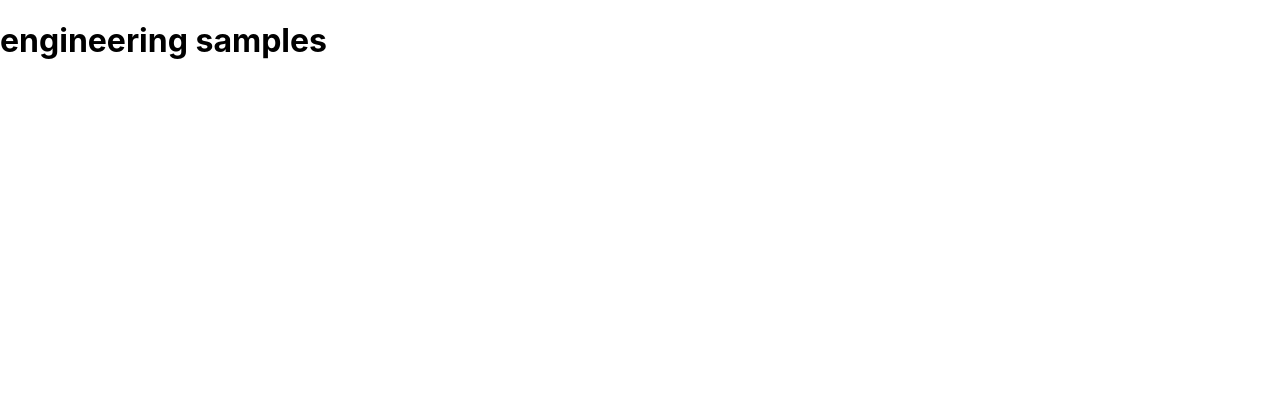
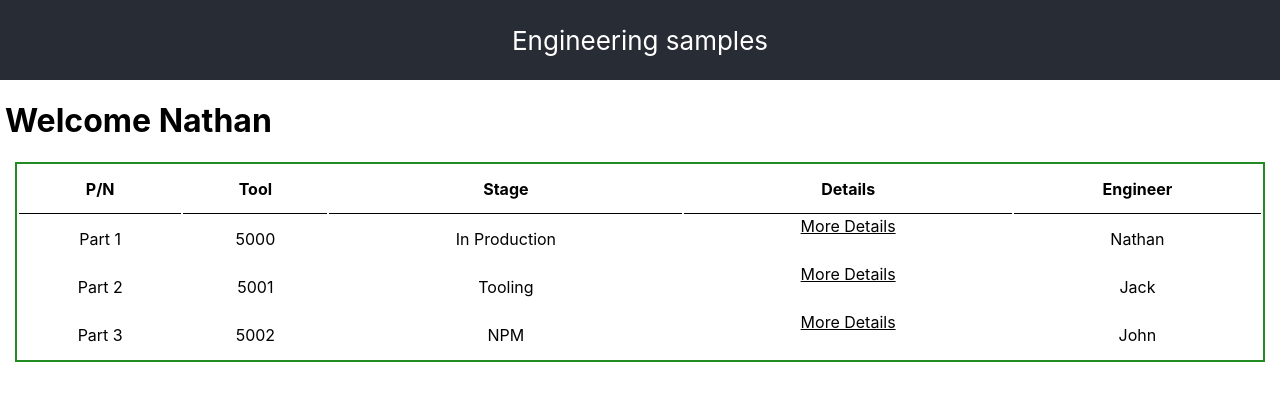
Before and after one commit to Wxmnath/engineering-samples-tracker, a React (Create React App) app: page / in a window 1280 px wide. Shown: the top 400 px of the page. Built offline with nearby package versions, Linux system fonts and the light colour scheme.

Commit message:
files organised and project static data

```diff
--- a/src/App.css
+++ /dev/null
@@ -1,38 +0,0 @@
-.App {
-  text-align: center;
-}
-
-.App-logo {
-  height: 40vmin;
-  pointer-events: none;
-}
-
-@media (prefers-reduced-motion: no-preference) {
-  .App-logo {
-    animation: App-logo-spin infinite 20s linear;
-  }
-}
-
-.App-header {
-  background-color: #282c34;
-  min-height: 100vh;
-  display: flex;
-  flex-direction: column;
-  align-items: center;
-  justify-content: center;
-  font-size: calc(10px + 2vmin);
-  color: white;
-}
-
-.App-link {
-  color: #61dafb;
-}
-
-@keyframes App-logo-spin {
-  from {
-    transform: rotate(0deg);
-  }
-  to {
-    transform: rotate(360deg);
-  }
-}
--- a/src/App.js
+++ /dev/null
@@ -1,13 +0,0 @@
-import React from "react";
-
-function App() {
-  return (
-    <div className="App">
-      <header className="App-header">
-        <h1 className="App-link">engineering samples</h1>
-      </header>
-    </div>
-  );
-}
-
-export default App;
--- /dev/null
+++ b/src/Components/App.js
@@ -0,0 +1,16 @@
+import React from "react";
+import Nametitle from "./NameTitle";
+import ProjectList from "./ProjectList";
+import "../Styles/App.css";
+
+function App() {
+  return (
+    <div className="App">
+      <header className="App-header">Engineering samples</header>
+      <Nametitle />
+      <ProjectList />
+    </div>
+  );
+}
+
+export default App;
--- /dev/null
+++ b/src/Components/NameTitle.js
@@ -0,0 +1,12 @@
+import React from "react";
+import "../Styles/NameTitle.css";
+
+function Nametitle() {
+  return (
+    <div className="welcome-title">
+      <h1>Welcome Nathan</h1>
+    </div>
+  );
+}
+
+export default Nametitle;
--- /dev/null
+++ b/src/Components/ProjectList.js
@@ -0,0 +1,55 @@
+/* eslint-disable react/no-array-index-key */
+import React from "react";
+import "../Styles/ProjectList.css";
+
+const projectData = [
+  {
+    Part: "Part 1",
+    Tool: 5000,
+    Stage: "In Production",
+    Engineer: "Nathan",
+  },
+  {
+    Part: "Part 2",
+    Tool: 5001,
+    Stage: "Tooling",
+    Engineer: "Jack",
+  },
+  {
+    Part: "Part 3",
+    Tool: 5002,
+    Stage: "NPM",
+    Engineer: "John",
+  },
+];
+
+const moreDetails = "";
+
+function ProjectList() {
+  return (
+    <div className="project-list">
+      <table>
+        <tr>
+          <th>P/N</th>
+          <th>Tool</th>
+          <th>Stage</th>
+          <th>Details</th>
+          <th>Engineer</th>
+        </tr>
+        {projectData.map((project) => {
+          return (
+            <tr>
+              <td>{project.Part}</td>
+              <td>{project.Tool}</td>
+              <td>{project.Stage}</td>
+              <a href={moreDetails}>More Details</a>
+              <td>{project.Engineer}</td>
+            </tr>
+          );
+        })}
+      </table>
+    </div>
+  );
+}
+
+export default ProjectList;
--- /dev/null
+++ b/src/Styles/App.css
@@ -0,0 +1,14 @@
+.App {
+  text-align: center;
+}
+
+.App-header {
+  background-color: #282c34;
+  min-height: 10vh;
+  display: flex;
+  flex-direction: column;
+  align-items: center;
+  justify-content: center;
+  font-size: calc(10px + 2vmin);
+  color: white;
+}
--- /dev/null
+++ b/src/Styles/NameTitle.css
@@ -0,0 +1,4 @@
+.welcome-title {
+  text-align: left;
+  margin: 5px 5px 5px 5px;
+}
--- /dev/null
+++ b/src/Styles/ProjectList.css
@@ -0,0 +1,24 @@
+.project-list {
+  height: 100vh;
+  display: flex;
+  margin: 15px 15px 15px 15px;
+  justify-content: center;
+}
+
+table {
+  border: 2px solid forestgreen;
+  width: 2000px;
+  height: 200px;
+}
+
+th {
+  border-bottom: 1px solid black;
+}
+
+td {
+  text-align: center;
+}
+
+a {
+  color: black;
+}
--- a/src/index.js
+++ b/src/index.js
@@ -1,7 +1,7 @@
 import React from "react";
 import ReactDOM from "react-dom/client";
-import "./index.css";
-import App from "./App";
+import "./Styles/index.css";
+import App from "./Components/App";
 
 const root = ReactDOM.createRoot(document.getElementById("root"));
 root.render(
```
Also changed, not shown: src/Styles/index.css (renamed from src/index.css), 1 other file (tests, documents, lock files or other folders).
